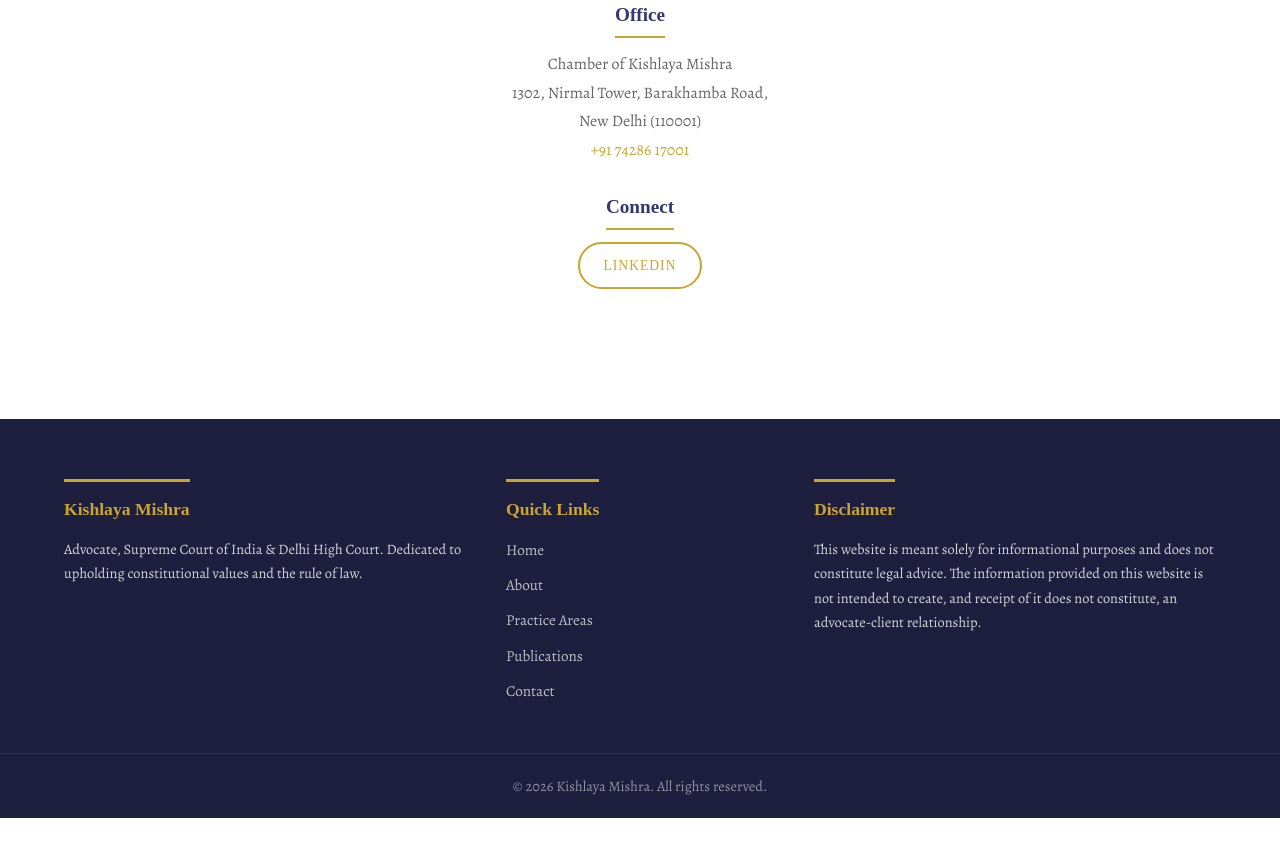
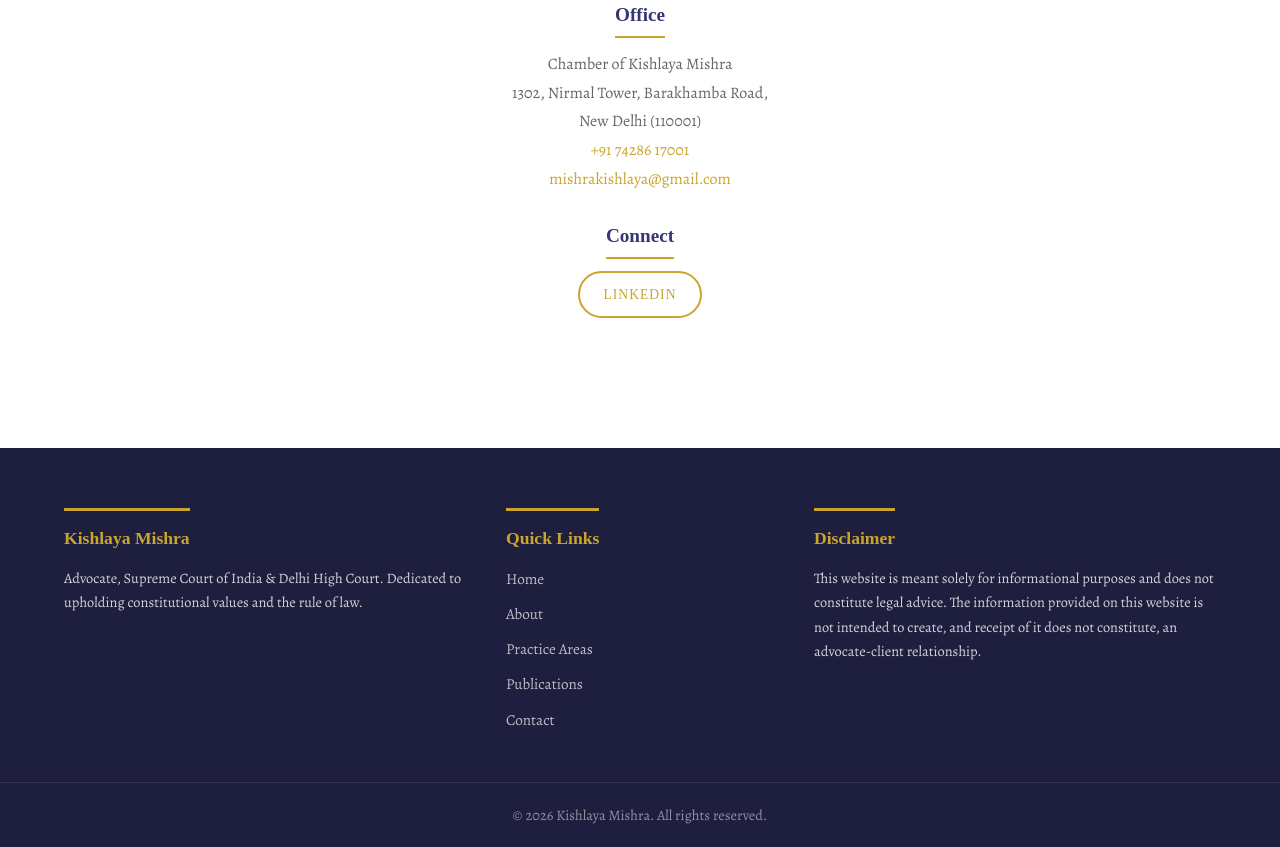
Before and after one commit to mishrakishlaya-hub/website, a plain HTML site: page index.html in a window 1280 px wide. Shown: the part 5755-6602 px from the top of the page. Before the commit the page ends 6573 px from the top, so only its background shows below. Drawn offline with nearby package versions, Linux system fonts and the light colour scheme; a web font is replaced by a local one.

Commit message:
Add email to contact section

```diff
--- a/index.html
+++ b/index.html
@@ -267,6 +267,7 @@
                     <h4>Office</h4>
                     <p>Chamber of Kishlaya Mishra<br>1302, Nirmal Tower, Barakhamba Road,<br>New Delhi (110001)</p>
 <p><a href="tel:+917428617001">+91 74286 17001</a></p>
+<p><a href="mailto:mishrakishlaya@gmail.com">mishrakishlaya@gmail.com</a></p>
                 </div>
                 <div class="contact-item">
                     <h4>Connect</h4>
```
